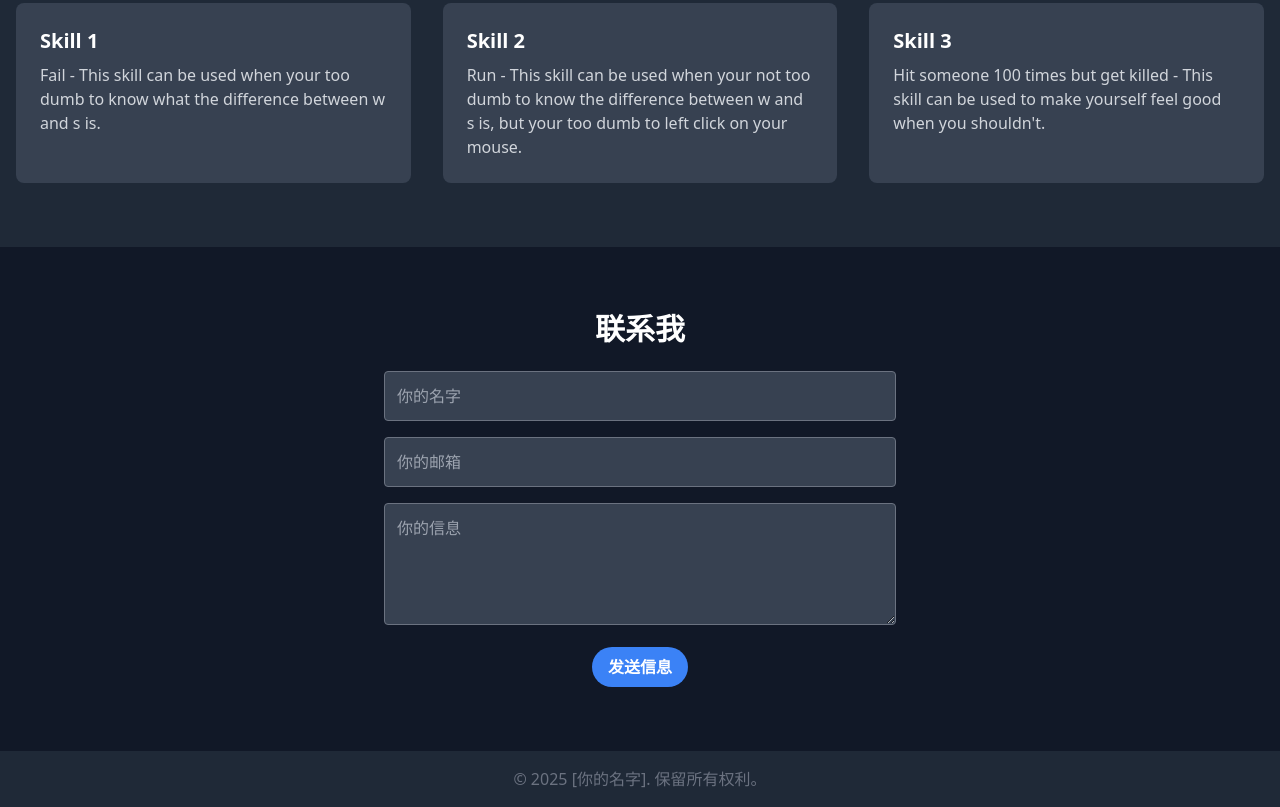
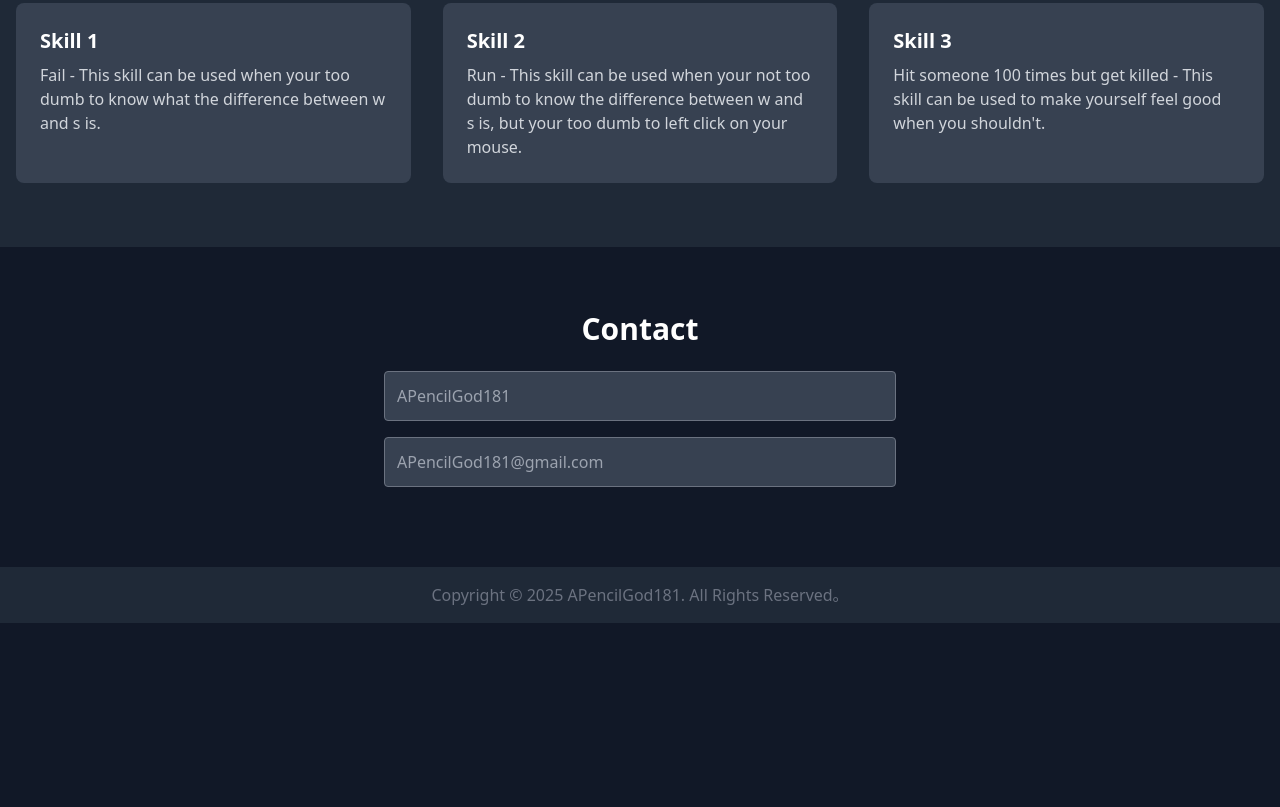
Before and after one commit to APencilGod181/APencilGod181, a plain HTML site: page index.html in a window 1280 px wide. Shown: the part 1197-2004 px from the top of the page. After the commit the page ends 1820 px from the top, so only its background shows below. Drawn offline with nearby package versions, Linux system fonts and the light colour scheme.

Commit message:
Update index.html

```diff
--- a/index.html
+++ b/index.html
@@ -64,25 +64,25 @@
     <!-- 联系方式 -->
     <section id="contact" class="py-16 px-4">
         <div class="container mx-auto text-center">
-            <h2 class="text-3xl font-bold mb-6">联系我</h2>
+            <h2 class="text-3xl font-bold mb-6">Contact</h2>
             <form class="max-w-lg mx-auto">
                 <div class="mb-4">
-                    <input type="text" placeholder="你的名字" class="w-full p-3 rounded bg-gray-700 text-white placeholder-gray-400 focus:outline-none focus:ring-2 focus:ring-blue-500">
+                    <input type="text" placeholder="APencilGod181" class="w-full p-3 rounded bg-gray-700 text-white placeholder-gray-400 focus:outline-none focus:ring-2 focus:ring-blue-500">
                 </div>
                 <div class="mb-4">
-                    <input type="email" placeholder="你的邮箱" class="w-full p-3 rounded bg-gray-700 text-white placeholder-gray-400 focus:outline-none focus:ring-2 focus:ring-blue-500">
+                    <input type="email" placeholder="APencilGod181@gmail.com" class="w-full p-3 rounded bg-gray-700 text-white placeholder-gray-400 focus:outline-none focus:ring-2 focus:ring-blue-500">
                 </div>
                 <div class="mb-4">
-                    <textarea rows="4" placeholder="你的信息" class="w-full p-3 rounded bg-gray-700 text-white placeholder-gray-400 focus:outline-none focus:ring-2 focus:ring-blue-500"></textarea>
+                    <!-- <textarea rows="4" placeholder="你的信息" class="w-full p-3 rounded bg-gray-700 text-white placeholder-gray-400 focus:outline-none focus:ring-2 focus:ring-blue-500"></textarea> -->
                 </div>
-                <button type="submit" class="bg-blue-500 hover:bg-blue-700 text-white font-bold py-2 px-4 rounded-full">发送信息</button>
-            </form>
+                <!-- <button type="submit" class="bg-blue-500 hover:bg-blue-700 text-white font-bold py-2 px-4 rounded-full">发送信息</button>
+            </form> -->
         </div>
     </section>
 
     <footer class="bg-gray-800 py-4">
         <div class="container mx-auto text-center">
-            <p class="text-gray-500">© 2025 [你的名字]. 保留所有权利。</p>
+            <p class="text-gray-500">Copyright © 2025 APencilGod181. All Rights Reserved。</p>
         </div>
     </footer>
 
```
